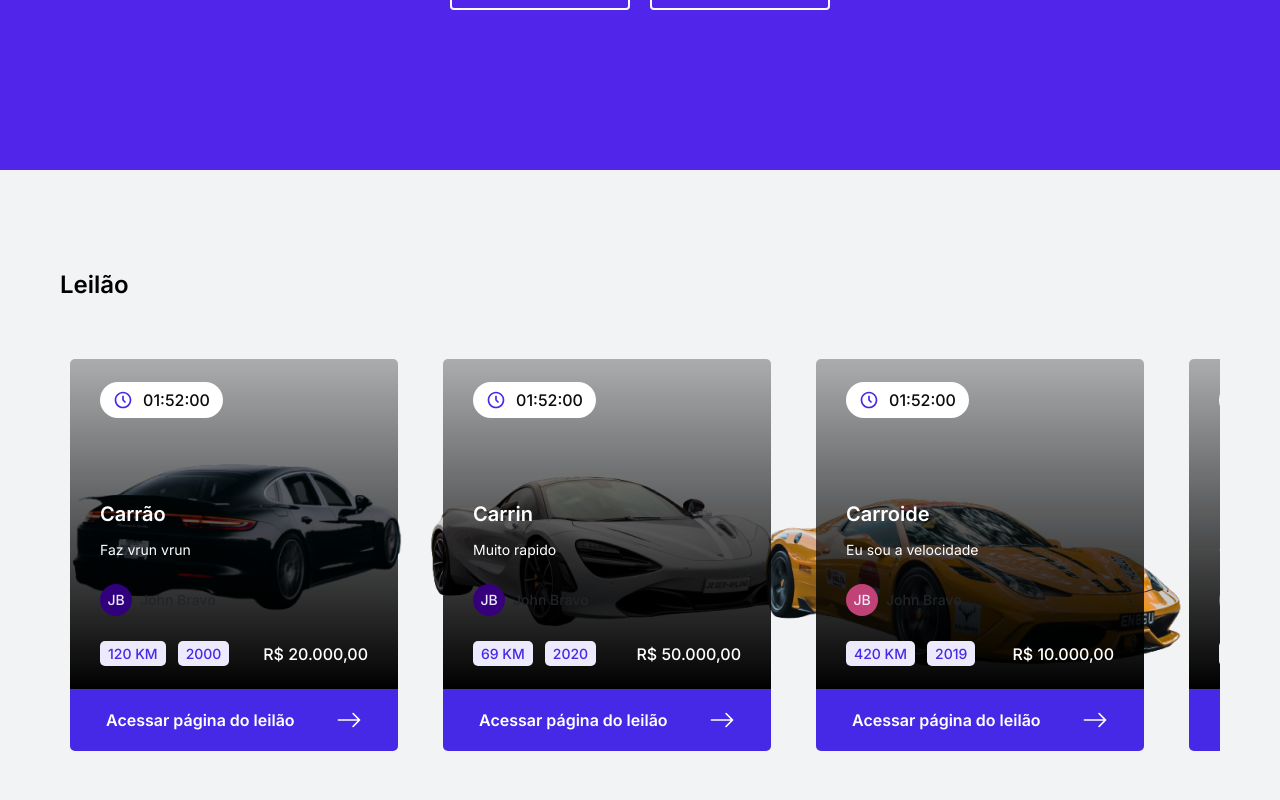
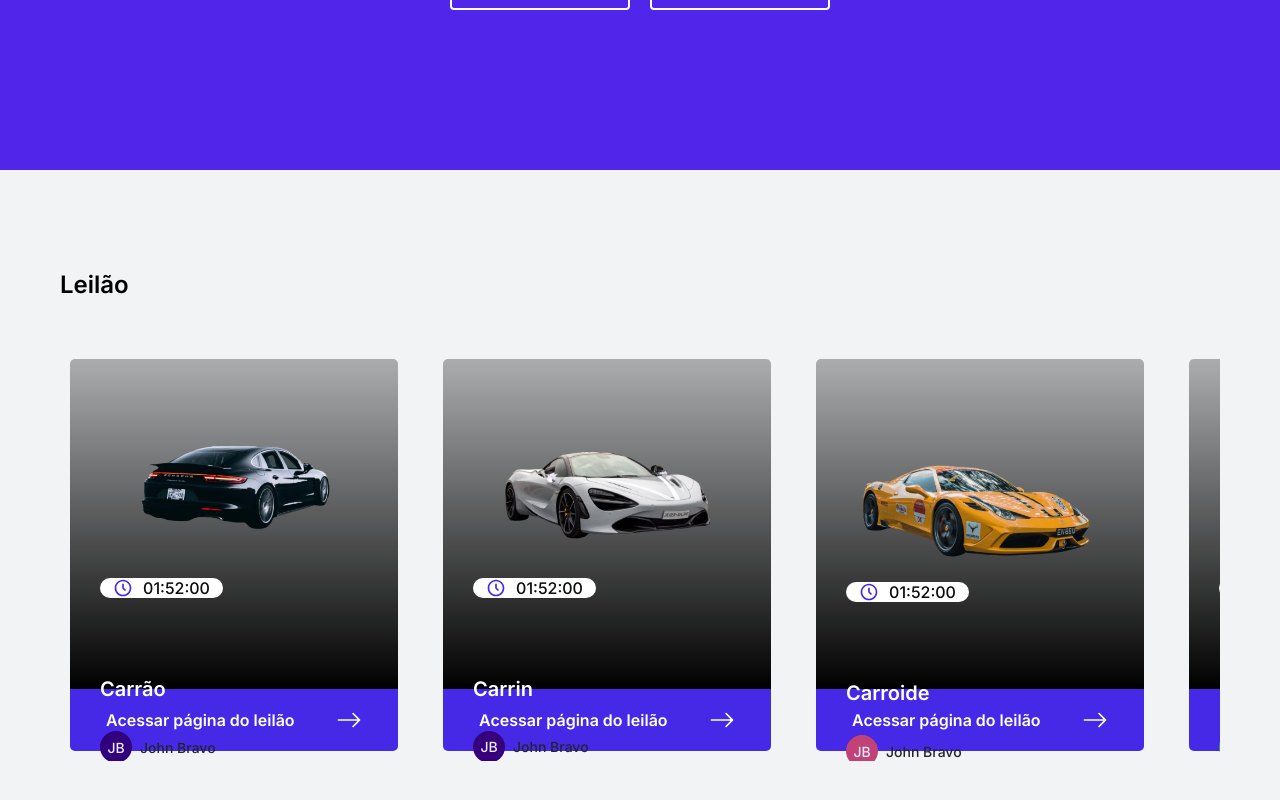
Before and after one commit to projeto-final-grupo07/frontend-project-ff-m6, a React (Create React App) app in the folder client/: page / in a window 1280 px wide. Shown: the part 502-1302 px from the top of the page. Built offline with nearby package versions, Linux system fonts and the light colour scheme; no server answers.

Commit message:
fix: div removed

```diff
--- a/client/src/components/ProductCardAuction/index.tsx
+++ b/client/src/components/ProductCardAuction/index.tsx
@@ -35,9 +35,8 @@ const ProductCardAuction = ({
   return (
     <ProductCardAuctionContainer>
       <ThemeProductCard>
-        <div className='divImage'>
-          <img className='image' src={img} alt='Image of the vehicle' />
-        </div>
+        <div className='backGround'></div>
+        <img className='image' src={img} alt='Image of the vehicle' />
 
         <TimeSection>
           <BiTimeFive color='var(--brand1)' size={'20px'} />
```
